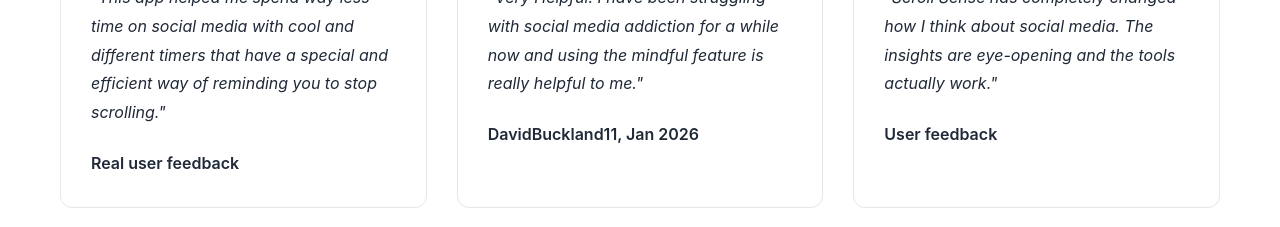
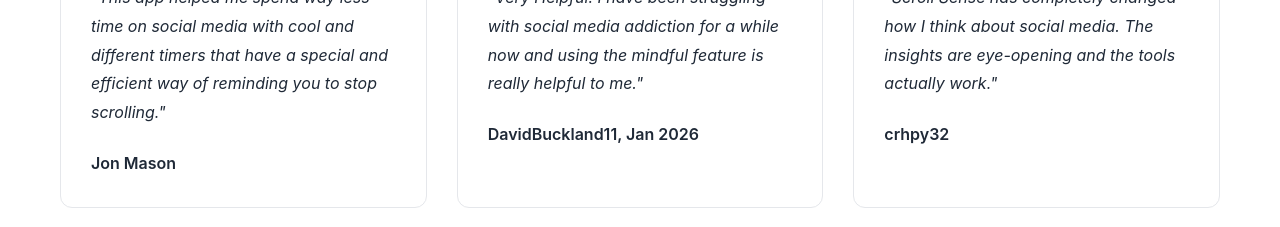
Before and after one commit to arjunk1rthik/Scroll-Sense, a plain HTML site: page index.html in a window 1280 px wide. Shown: the part 3540-3767 px from the top of the page. Drawn offline with Linux system fonts and the light colour scheme.

Commit message:
Update testimonial authors in index.html

```diff
--- a/index.html
+++ b/index.html
@@ -654,7 +654,7 @@ footer {
       <div class="testimonial-card">
         <div class="stars">★★★★★</div>
         <p class="testimonial-text">"This app helped me spend way less time on social media with cool and different timers that have a special and efficient way of reminding you to stop scrolling."</p>
-        <div class="testimonial-author">Real user feedback</div>
+        <div class="testimonial-author">Jon Mason</div>
       </div>
       <div class="testimonial-card">
         <div class="stars">★★★★★</div>
@@ -664,7 +664,7 @@ footer {
       <div class="testimonial-card">
         <div class="stars">★★★★★</div>
         <p class="testimonial-text">"Scroll Sense has completely changed how I think about social media. The insights are eye-opening and the tools actually work."</p>
-        <div class="testimonial-author">User feedback</div>
+        <div class="testimonial-author">crhpy32</div>
       </div>
     </div>
     <div style="text-align: center; margin-top: 2rem;">
```
